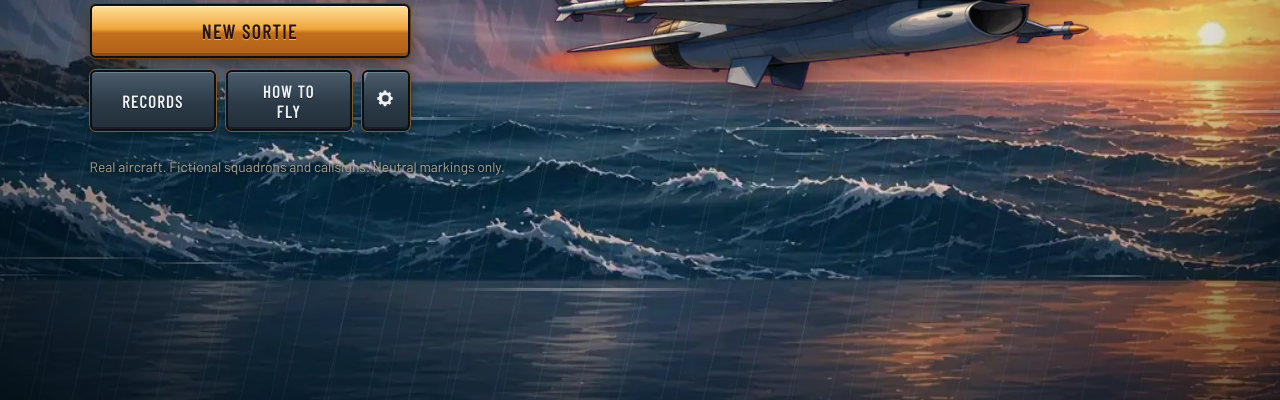
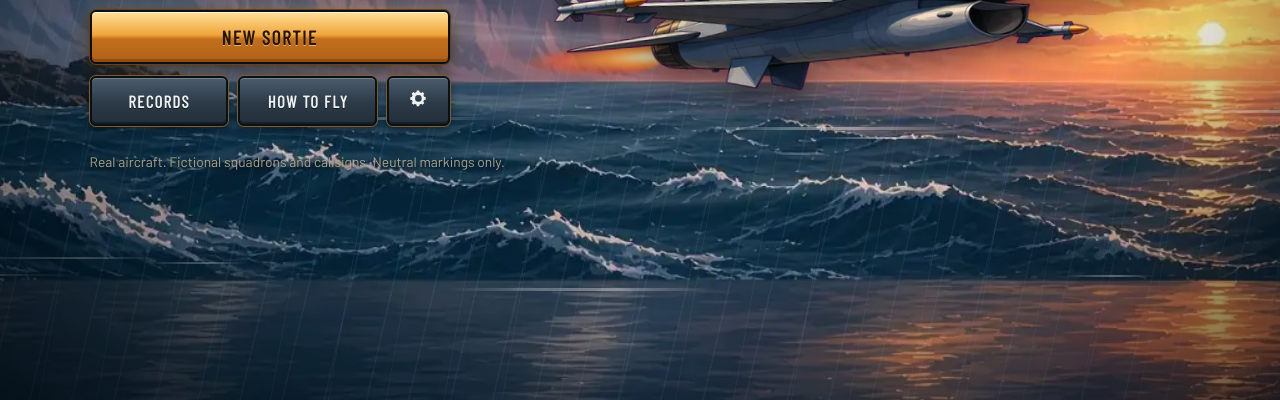
Before and after one commit to Skiles6389/Meridian, a website built with Vite: page index.html in a window 1280 px wide. Shown: the part 400-800 px from the top of the page. Built offline with nearby package versions, Linux system fonts and the light colour scheme; a web font is replaced by a local one.

Commit message:
Keep the title menu buttons on one line
Co-authored-by: Skiles6389 <Skiles6389@users.noreply.github.com>

```diff
--- a/src/motion.css
+++ b/src/motion.css
@@ -944,6 +944,15 @@
   animation-delay: 0.74s;
 }
 
+.title-menu {
+  width: min(360px, 100%);
+}
+
+.title-row .btn {
+  white-space: nowrap;
+  padding-inline: 0.9em;
+}
+
 .logo-word {
   background: linear-gradient(180deg, #fff9ea 12%, #f4d28a 48%, #c88a34 78%, #8a5a1c);
   -webkit-background-clip: text;
```
